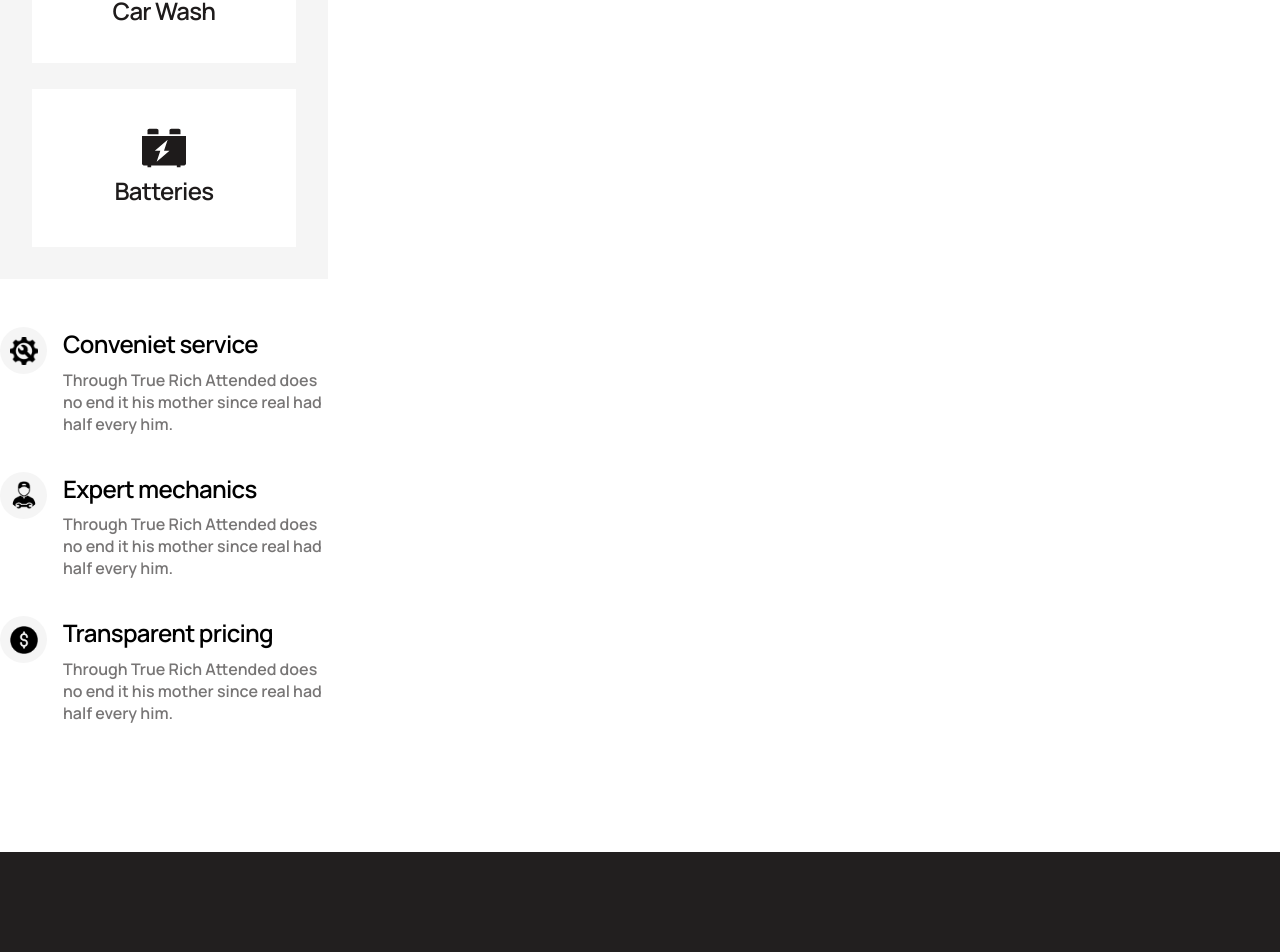
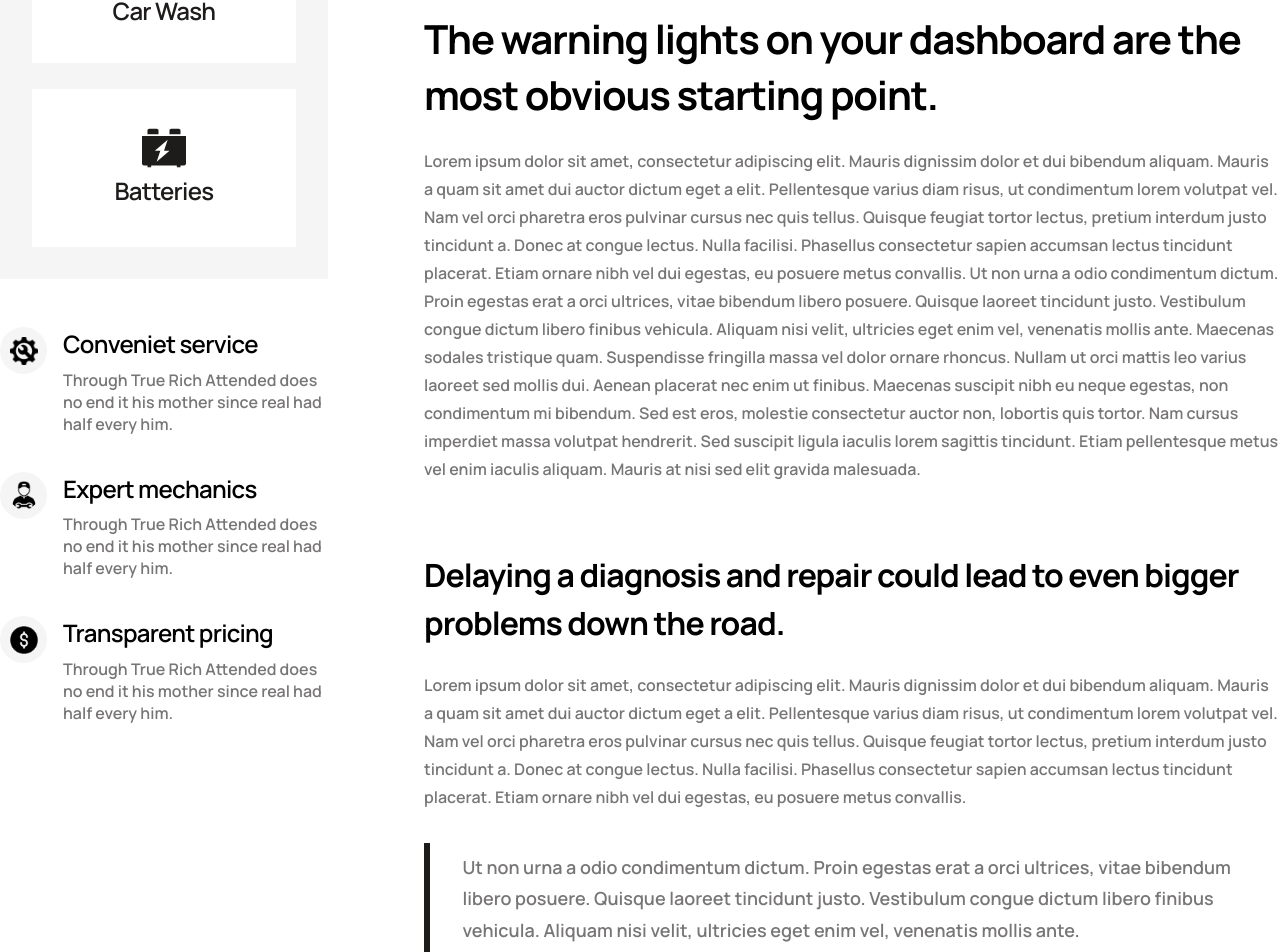
Before and after one commit to Yvijusp/UI_simulation, a React (Create React App) app in the folder react_project/: page /service in a window 1280 px wide. Shown: the part 737-1689 px from the top of the page. Built offline with nearby package versions, Linux system fonts and the light colour scheme; the HTML template or start-up script is replaced by a standard one.

Commit message:
Finished single service page

```diff
--- a/react_project/src/pages/ServicePage.styled.ts
+++ b/react_project/src/pages/ServicePage.styled.ts
@@ -1,6 +1,7 @@
 import styled from 'styled-components';
 import { StyledServiceCard } from '../components/Cards/Card.styled';
 import { Logo } from '../components/Feature/Feature.styled';
+import { Title01 } from '../GlobalStyle';
 import { wrapper } from './Services.styled';
 
 export const ServicePageWrapper = styled.section`
@@ -11,7 +12,10 @@ export const ServicePageWrapper = styled.section`
   }
 `;
 
-export const ServiceContainer = styled.section``;
+export const ServiceContainer = styled.section`
+  display: flex;
+  gap: 96px;
+`;
 
 export const ServiceSideBar = styled.div`
   max-width: 328px;
@@ -44,4 +48,52 @@ export const SideBarFeatures = styled.div`
   }
 `;
 
-export const ServiceContent = styled.div``;
+export const ServiceContent = styled.div`
+  img {
+    margin-bottom: 56px;
+  }
+
+  h4 {
+    margin-bottom: 24px;
+  }
+
+  p {
+    font-size: var(--paragraph-sm);
+    font-weight: 600;
+    line-height: 28px;
+    color: var(--black-color);
+    opacity: 0.6;
+  }
+
+  p:first-of-type {
+    margin-bottom: 68px;
+  }
+
+  P:nth-of-type(2) {
+    margin-bottom: 32px;
+  }
+
+  ${Title01} {
+    margin-bottom: 24px;
+  }
+`;
+
+export const ServiceContentEnd = styled.div`
+  display: flex;
+  align-items: center;
+
+  span {
+    display: block;
+    font-size: var(--paragraph-med);
+    font-weight: 600;
+    line-height: 31.5px;
+    color: var(--black-color);
+    opacity: 0.6;
+    margin-left: 32.46px;
+  }
+`;
+
+export const Line = styled.div`
+  border: 3px solid #1e1b1b;
+  height: 112px;
+`;
--- a/react_project/src/pages/ServicePage.tsx
+++ b/react_project/src/pages/ServicePage.tsx
@@ -4,13 +4,17 @@ import Template from '../components/templates/Template';
 import { Container, Title01 } from '../GlobalStyle';
 import { features, otherServices } from '../templateData';
 import {
+  Line,
   ServiceContainer,
   ServiceContent,
+  ServiceContentEnd,
   ServicePageWrapper,
   ServiceSideBar,
   SideBarFeatures,
   SideBarServices,
 } from './ServicePage.styled';
+import Vehicle from '../assets/images/services/bigvehicle.png';
+import CTA from '../components/CTA/CTA';
 
 const ServicePage = () => {
   return (
@@ -41,10 +45,70 @@ const ServicePage = () => {
                 ))}
               </SideBarFeatures>
             </ServiceSideBar>
-            <ServiceContent></ServiceContent>
+            <ServiceContent>
+              <div>
+                <div>
+                  <img src={Vehicle} alt='vehicle' />
+                </div>
+                <h4>
+                  The warning lights on your dashboard are the most obvious
+                  starting point.
+                </h4>
+                <p>
+                  Lorem ipsum dolor sit amet, consectetur adipiscing elit.
+                  Mauris dignissim dolor et dui bibendum aliquam. Mauris a quam
+                  sit amet dui auctor dictum eget a elit. Pellentesque varius
+                  diam risus, ut condimentum lorem volutpat vel. Nam vel orci
+                  pharetra eros pulvinar cursus nec quis tellus. Quisque feugiat
+                  tortor lectus, pretium interdum justo tincidunt a. Donec at
+                  congue lectus. Nulla facilisi. Phasellus consectetur sapien
+                  accumsan lectus tincidunt placerat. Etiam ornare nibh vel dui
+                  egestas, eu posuere metus convallis. Ut non urna a odio
+                  condimentum dictum. Proin egestas erat a orci ultrices, vitae
+                  bibendum libero posuere. Quisque laoreet tincidunt justo.
+                  Vestibulum congue dictum libero finibus vehicula. Aliquam nisi
+                  velit, ultricies eget enim vel, venenatis mollis ante.
+                  Maecenas sodales tristique quam. Suspendisse fringilla massa
+                  vel dolor ornare rhoncus. Nullam ut orci mattis leo varius
+                  laoreet sed mollis dui. Aenean placerat nec enim ut finibus.
+                  Maecenas suscipit nibh eu neque egestas, non condimentum mi
+                  bibendum. Sed est eros, molestie consectetur auctor non,
+                  lobortis quis tortor. Nam cursus imperdiet massa volutpat
+                  hendrerit. Sed suscipit ligula iaculis lorem sagittis
+                  tincidunt. Etiam pellentesque metus vel enim iaculis aliquam.
+                  Mauris at nisi sed elit gravida malesuada.
+                </p>
+                <Title01>
+                  Delaying a diagnosis and repair could lead to even bigger
+                  problems down the road.
+                </Title01>
+                <p>
+                  Lorem ipsum dolor sit amet, consectetur adipiscing elit.
+                  Mauris dignissim dolor et dui bibendum aliquam. Mauris a quam
+                  sit amet dui auctor dictum eget a elit. Pellentesque varius
+                  diam risus, ut condimentum lorem volutpat vel. Nam vel orci
+                  pharetra eros pulvinar cursus nec quis tellus. Quisque feugiat
+                  tortor lectus, pretium interdum justo tincidunt a. Donec at
+                  congue lectus. Nulla facilisi. Phasellus consectetur sapien
+                  accumsan lectus tincidunt placerat. Etiam ornare nibh vel dui
+                  egestas, eu posuere metus convallis.
+                </p>
+                <ServiceContentEnd>
+                  <Line></Line>
+                  <span>
+                    Ut non urna a odio condimentum dictum. Proin egestas erat a
+                    orci ultrices, vitae bibendum libero posuere. Quisque
+                    laoreet tincidunt justo. Vestibulum congue dictum libero
+                    finibus vehicula. Aliquam nisi velit, ultricies eget enim
+                    vel, venenatis mollis ante.
+                  </span>
+                </ServiceContentEnd>
+              </div>
+            </ServiceContent>
           </ServiceContainer>
         </Container>
       </ServicePageWrapper>
+      <CTA />
     </Template>
   );
 };
```
Also changed, not shown: react_project/src/assets/images/services/bigvehicle.png (added).
